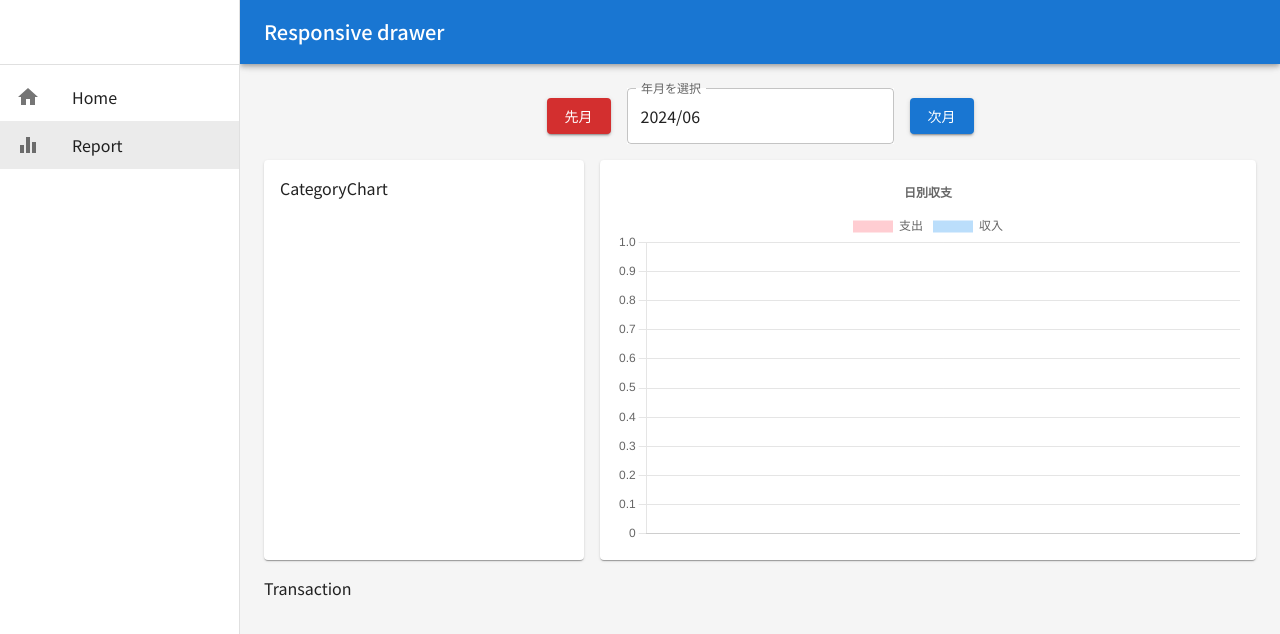
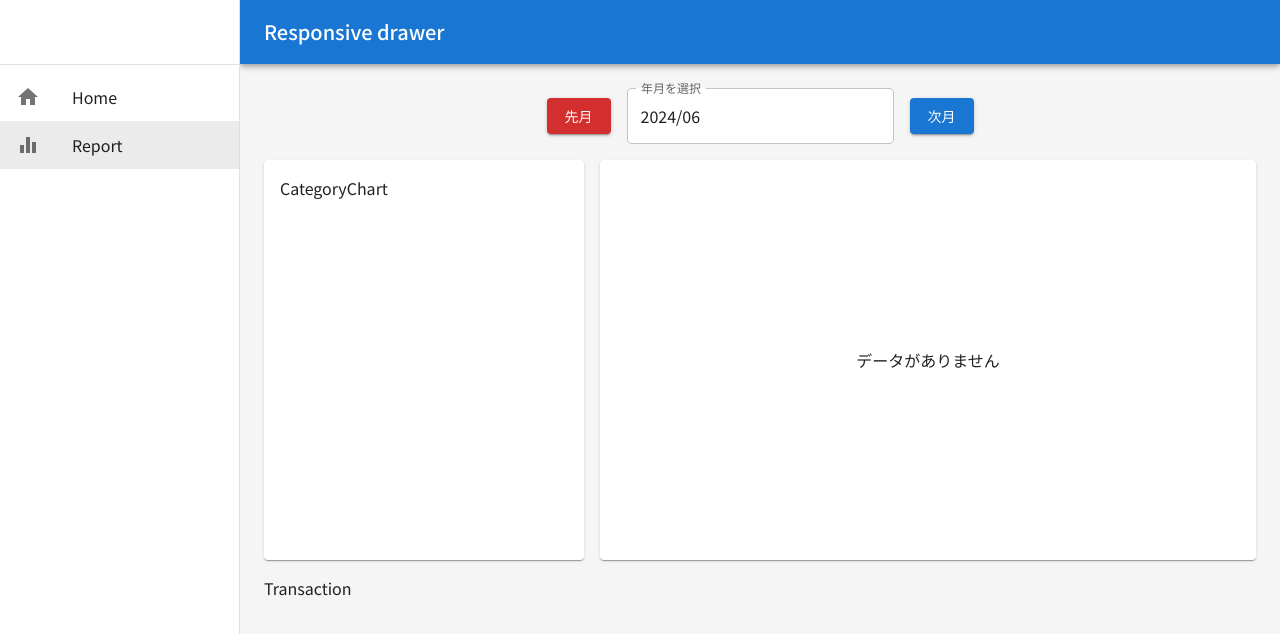
Before and after one commit to tajimamsk/household-app, a React (Create React App) app: page /report in a window 1280 px wide. Shown: the top 634 px of the page. Built offline with nearby package versions, Linux system fonts and the light colour scheme; no server answers; the database is empty.

Commit message:
loading設定

```diff
--- a/src/App.tsx
+++ b/src/App.tsx
@@ -31,6 +31,7 @@
 
   const [transactions, setTransactions] = useState<Transaction[]>([]);
   const [currentMonth, setCurrentMonth] = useState(new Date());
+  const [isLoading, setIsLoading] = useState(true);
 
   useEffect(() => {
     const fetchTransactions = async () => {
@@ -55,6 +56,8 @@
         } else {
           console.error("一般的なエラーは：", err);
         }
+      } finally {
+        setIsLoading(false);
       }
     };
     fetchTransactions();
@@ -166,6 +169,7 @@
                   currentMonth={currentMonth}
                   setCurrentMonth={setCurrentMonth}
                   monthlyTransactions={monthlyTransactions}
+                  isLoading={isLoading}
                 />
               }
             />
--- a/src/components/BarChart.tsx
+++ b/src/components/BarChart.tsx
@@ -11,7 +11,7 @@
 } from "chart.js";
 import { Bar } from "react-chartjs-2";
 import { calculateDailyBalances } from "../utils/financeCalculations";
-import { useTheme } from "@mui/material";
+import { Box, CircularProgress, Typography, useTheme } from "@mui/material";
 
 ChartJS.register(
   CategoryScale,
@@ -24,9 +24,10 @@
 
 interface BarChartProps {
   monthlyTransactions: Transaction[];
+  isLoading: boolean;
 }
 
-const BarChart = ({ monthlyTransactions }: BarChartProps) => {
+const BarChart = ({ monthlyTransactions, isLoading }: BarChartProps) => {
   const theme = useTheme();
   const options = {
     maintainAspectRatio: false,
@@ -69,7 +70,24 @@
     ],
   };
 
-  return <Bar options={options} data={data} />;
+  return (
+    <Box
+      sx={{
+        flexGrow: 1,
+        display: "flex",
+        justifyContent: "center",
+        alignItems: "center",
+      }}
+    >
+      {isLoading ? (
+        <CircularProgress />
+      ) : monthlyTransactions.length > 0 ? (
+        <Bar options={options} data={data} />
+      ) : (
+        <Typography>データがありません</Typography>
+      )}
+    </Box>
+  );
 };
 
 export default BarChart;
--- a/src/pages/Report.tsx
+++ b/src/pages/Report.tsx
@@ -10,15 +10,17 @@
   currentMonth: Date;
   setCurrentMonth: React.Dispatch<React.SetStateAction<Date>>;
   monthlyTransactions: Transaction[];
+  isLoading: boolean;
 }
 
 const Report = ({
   currentMonth,
   setCurrentMonth,
   monthlyTransactions,
+  isLoading,
 }: ReportProps) => {
   const commonPaperStyle = {
-    height: { xs: "auto", md: "400px" },
+    height: "400px",
     display: "flex",
     flexDirection: "column",
     p: 2,
@@ -41,7 +43,10 @@
       <Grid item xs={12} md={8}>
         <Paper sx={commonPaperStyle}>
           {/* 棒グラフ */}
-          <BarChart monthlyTransactions={monthlyTransactions} />
+          <BarChart
+            monthlyTransactions={monthlyTransactions}
+            isLoading={isLoading}
+          />
         </Paper>
       </Grid>
       <Grid item xs={12}>
```
